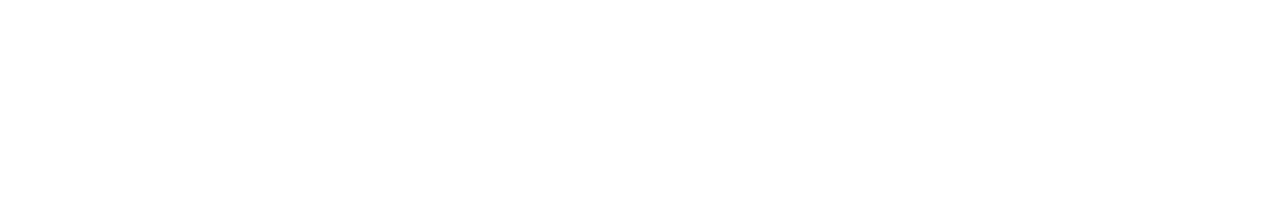
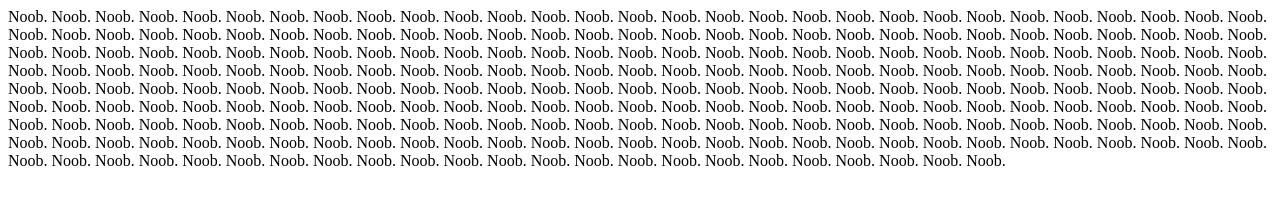
Before and after one commit to nevermore333/untitled, a plain HTML site: page index.html in a window 1280 px wide. Drawn offline with Linux system fonts and the light colour scheme.

Commit message:
noob.html

```diff
--- a/index.html
+++ b/index.html
@@ -3,5 +3,19 @@
     <title>Belajar GIT & GITHUB</title>
   </head>
   <body>
+    <echo>
+    Noob. Noob. Noob. Noob. Noob. Noob. Noob. Noob. Noob. Noob. Noob. Noob. Noob. Noob. Noob. Noob. Noob. Noob. Noob. Noob. Noob.
+      Noob. Noob. Noob. Noob. Noob. Noob. Noob. Noob. Noob. Noob. Noob. Noob. Noob. Noob. Noob. Noob. Noob. Noob. Noob. Noob. Noob.
+      Noob. Noob. Noob. Noob. Noob. Noob. Noob. Noob. Noob. Noob. Noob. Noob. Noob. Noob. Noob. Noob. Noob. Noob. Noob. Noob. Noob.
+      Noob. Noob. Noob. Noob. Noob. Noob. Noob. Noob. Noob. Noob. Noob. Noob. Noob. Noob. Noob. Noob. Noob. Noob. Noob. Noob. Noob.
+      Noob. Noob. Noob. Noob. Noob. Noob. Noob. Noob. Noob. Noob. Noob. Noob. Noob. Noob. Noob. Noob. Noob. Noob. Noob. Noob. Noob.
+      Noob. Noob. Noob. Noob. Noob. Noob. Noob. Noob. Noob. Noob. Noob. Noob. Noob. Noob. Noob. Noob. Noob. Noob. Noob. Noob. Noob.
+      Noob. Noob. Noob. Noob. Noob. Noob. Noob. Noob. Noob. Noob. Noob. Noob. Noob. Noob. Noob. Noob. Noob. Noob. Noob. Noob. Noob.
+      Noob. Noob. Noob. Noob. Noob. Noob. Noob. Noob. Noob. Noob. Noob. Noob. Noob. Noob. Noob. Noob. Noob. Noob. Noob. Noob. Noob.
+      Noob. Noob. Noob. Noob. Noob. Noob. Noob. Noob. Noob. Noob. Noob. Noob. Noob. Noob. Noob. Noob. Noob. Noob. Noob. Noob. Noob.
+      Noob. Noob. Noob. Noob. Noob. Noob. Noob. Noob. Noob. Noob. Noob. Noob. Noob. Noob. Noob. Noob. Noob. Noob. Noob. Noob. Noob. Noob.
+      Noob. Noob. Noob. Noob. Noob. Noob. Noob. Noob. Noob. Noob. Noob. Noob. Noob. Noob. Noob. Noob. Noob. Noob. Noob. Noob. Noob. Noob.
+      Noob. Noob. Noob. Noob. Noob. Noob. Noob. Noob. Noob. Noob. Noob. Noob. Noob. Noob. Noob. Noob. Noob. Noob. Noob. Noob. Noob. Noob.
+    </echo>
   </body>
   </html>
```
